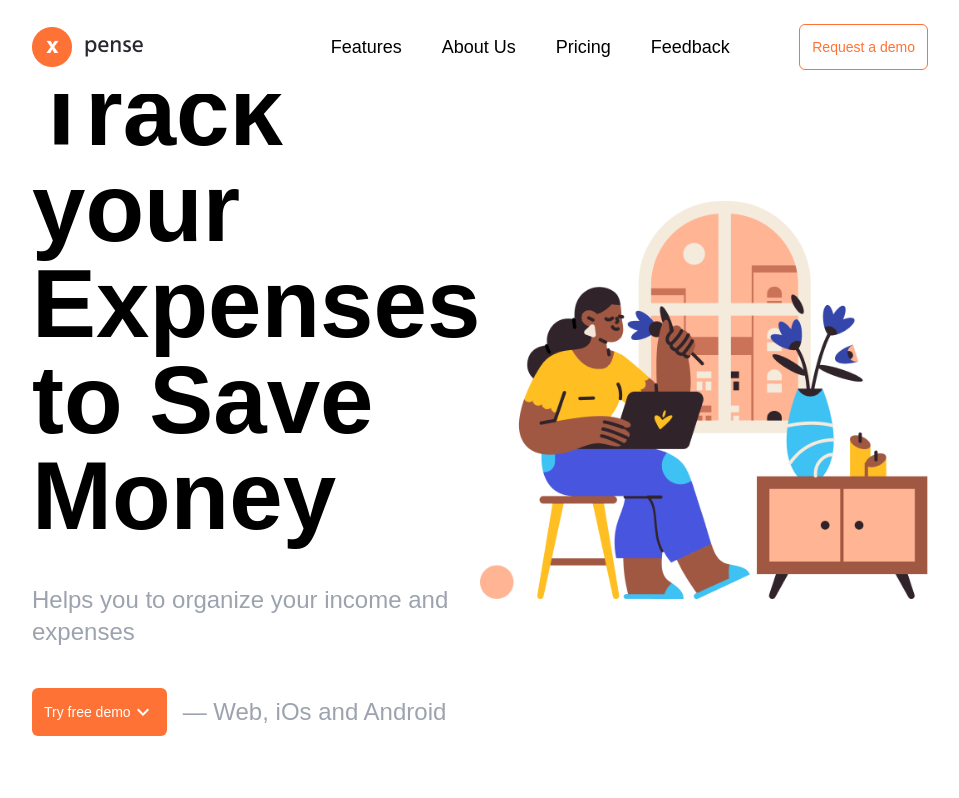
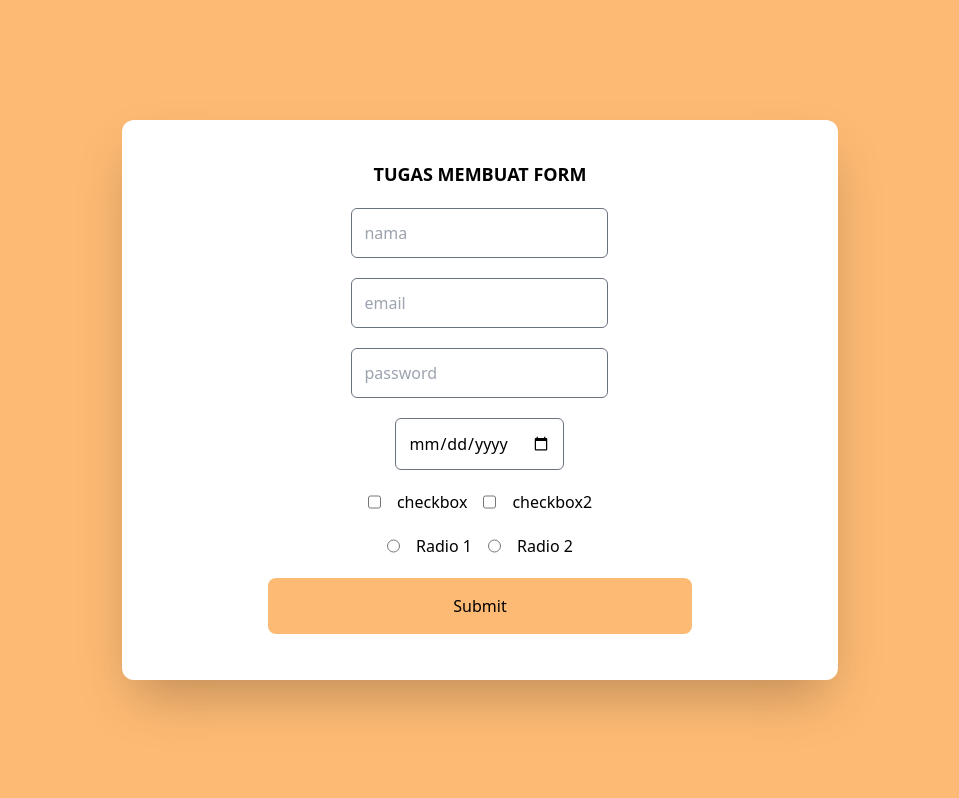
Before and after one commit to FaRusDev/eduwork_react_task, a React (Create React App) app: page / in a window 1280 px wide. Shown: the top 798 px of the page, without its empty margins (160-1119 px from the left). Built offline with nearby package versions, Linux system fonts and the light colour scheme.

Commit message:
tugas form

```diff
--- a/src/App.js
+++ b/src/App.js
@@ -1,35 +1,91 @@
+import { useState } from 'react';
 import Container from './components/Container/Container';
-import Navbar from './components/Navbar/Navbar';
-import Header from './components/Header/Header';
-import Products from './containers/Products';
-import Partner from './components/Partner/Partner';
-import BannerLeft from './containers/BannerLeft';
-import Bg1 from './assets/images/Illustrator.png'
-import Bg2 from './assets/images/Illustrator (1).png'
-import Bg3 from './assets/images/Image (1).png'
-
-
-import BannerRight from './containers/BannerRight';
-import WorkProduct from './containers/WorkProduct';
-import Footer from './components/Footer/Footer';
 
 
 function App() {
+  const [nama,setNama] = useState('')
+  const [email,setEmail] = useState('')
+  const [password,setPassword] = useState('')
+  const [tanggal,setTanggal] = useState('')
+  const [isChecked1, setIsChecked1] = useState(false)
+  const [isChecked2, setIsChecked2] = useState(false)
+  const [isRadioChecked, setIsRadioChecked] = useState(false)
+  const [checkbox,setCheckbox] = useState()
+  const [checkbox2,setCheckbox2] = useState()
+  const [radio,setRadio] = useState('')
+
+  const handleCheckbox = (e) => {
+    if(e.target.checked){
+      setIsChecked1(true)
+      console.log(e.target.value)
+      setCheckbox(e.target.value)
+    }
+  }
+
+  const handleCheckbox2 = (e) => {
+    setIsChecked2(true)
+    setCheckbox2(e.target.value)
+  }
+
+  const handleRadio = (e) => {
+    if(e.target.checked){
+      setIsRadioChecked(true)
+      setRadio(e.target.value)
+    }
+  }
+
+  const handleSubmit = (e) => {
+    e.preventDefault()
+    alert(`
+      Nama : ${nama},
+      email : ${email},
+      password : ${password},
+      tanggal : ${tanggal},
+      checkbox : ${checkbox},
+      checkbox2 : ${checkbox2},
+      radio : ${radio}
+    `)
+  }
+
   return (
-    <div className='font-hind'>
-      <Navbar/>
+    <div className='bg-orange-300'>
       <Container>
-        <Header/>
+        <form onSubmit={handleSubmit} className='w-[80%] h-[70%] rounded-xl shadow-2xl bg-white p-10'>
+          <h1 className='mx-auto text-lg font-bold uppercase w-fit mb-5'>Tugas Membuat Form</h1>
+          <div className='flex flex-col space-y-5 justify-center items-center w-full'>
+            <div className='flex relative'>
+              <input type='text' value={nama} onChange={(e)=>{setNama(e.target.value)}} required id='nama' placeholder='nama' name='nama' className='border border-gray-500 rounded-md p-3'/>
+              {/* <label htmlFor='nama' className='absolute -top-3 left-1 bg-white'>Nama</label> */}
+            </div>
+            <div className='flex relative'>
+              <input type='email' required value={email} onChange={(e)=>setEmail(e.target.value)} id='email' placeholder='email' name='email' className='border border-gray-500 rounded-md p-3'/>
+              {/* <label htmlFor='email' className='absolute -top-3 left-1 bg-white'>Nama</label> */}
+            </div>
+            <div className='flex relative'>
+              <input type='password' required value={password} onChange={(e)=>setPassword(e.target.value)} id='password' placeholder='password' name='password' className='border border-gray-500 rounded-md p-3'/>
+              {/* <label htmlFor='password' className='absolute -top-3 left-1 bg-white'>Nama</label> */}
+            </div>
+            <div className='flex relative'>
+              <input type='date' required id='date' value={tanggal} onChange={(e)=>setTanggal(e.target.value)} placeholder='date' name='date' className='border border-gray-500 rounded-md p-3'/>
+              {/* <label htmlFor='password' className='absolute -top-3 left-1 bg-white'>Nama</label> */}
+            </div>
+            <div className='flex space-x-4'>
+              <input checked={isChecked1} value='checkbox' onChange={(e)=>handleCheckbox(e)} type='checkbox' id='checkbox' placeholder='checkbox' name='checkbox' className='border border-gray-500 rounded-md p-3'/>
+              <label htmlFor='checkbox'>checkbox</label>
+              <input checked={isChecked2} value='checkbox2' onChange={(e)=>handleCheckbox2(e)} type='checkbox' id='checkbox2' placeholder='checkbox2' name='checkbox2' className='border border-gray-500 rounded-md p-3'/>
+              <label htmlFor='checkbox2'>checkbox2</label>
+            </div>
+            <div className='flex space-x-4'>
+              <input checked={isRadioChecked} value="radio1" onChange={(e)=>handleRadio(e)} type='radio' id='radio1' placeholder='radio1' name='radio1' className='border border-gray-500 rounded-md p-3'/>
+              <label htmlFor='radio1' >Radio 1</label>
+              <input checked={isRadioChecked} value="radio2" onChange={(e)=>handleRadio(e)} type='radio' id='radio2' placeholder='radio2' name='radio1' className='border border-gray-500 rounded-md p-3'/>
+              <label htmlFor='radio2' >Radio 2</label>
+            </div>
+
+            <button type='submit' className='bg-orange-300 w-2/3 h-14 rounded-lg hover:bg-orange-500 hover:text-white'>Submit</button>
+          </div>
+        </form>
       </Container>
-
-     <Products/>
-     <Partner/>
-     <BannerLeft htext='Real-time support with cloud' ptext='Tellus lacus morbi sagittis lacus in. Amet nisl at mauris enim accumsan nisi, tincidunt vel. Enim ipsum, amet quis ullamcorper eget ut.' tag='Alwalys online' image={Bg1} />
-     <BannerRight htext='Save cost for you and family' ptext={'Tellus lacus morbi sagittis lacus in. Amet nisl at mauris enim accumsan nisi, tincidunt vel. Enim ipsum, amet quis ullamcorper eget ut.'} tag='free some cost' image={Bg2}/>
-     <BannerLeft htext='Use anytime when you need' ptext='Tellus lacus morbi sagittis lacus in. Amet nisl at mauris enim accumsan nisi, tincidunt vel. Enim ipsum, amet quis ullamcorper eget ut.' tag='Use anytime' image={Bg3} />
-     <WorkProduct/>
-     <Products/>
-      <Footer/>
     </div>
 
   );
--- a/src/containers/BannerLeft.jsx
+++ b/src/containers/BannerLeft.jsx
@@ -20,7 +20,10 @@ const BannerLeft = ({image,tag,htext,ptext}) => {
         </div>
 
       </div>
+
+
     </Container>
+
   )
 }
 
```
